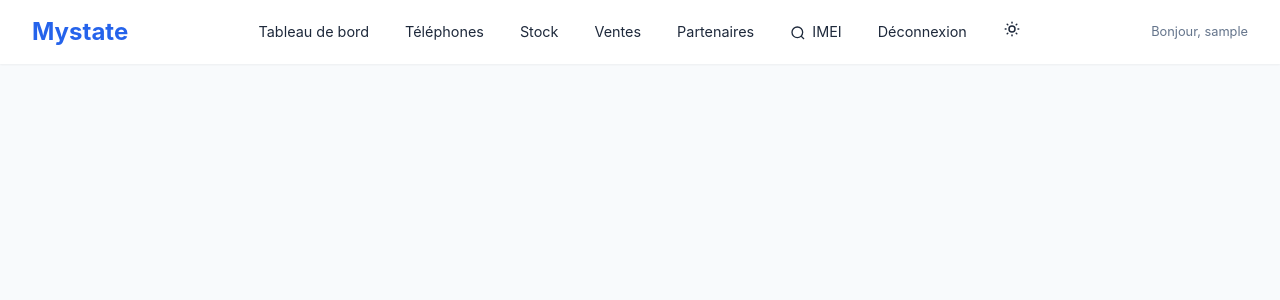
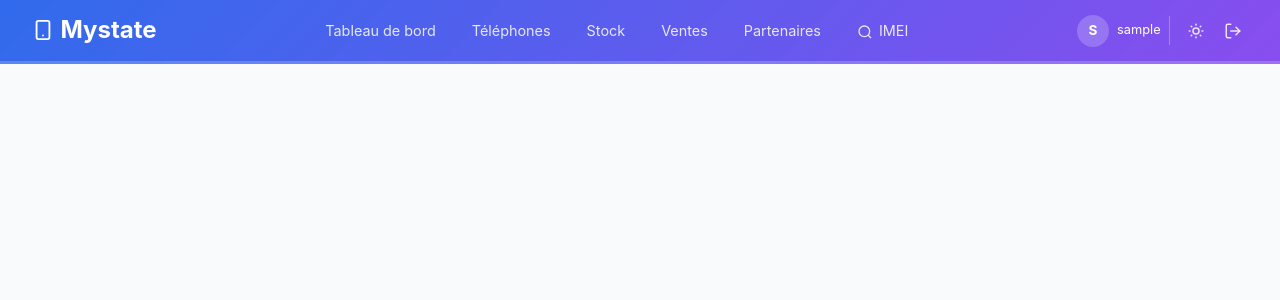
Before and after one commit to Ghost3o0/toto, a PHP site: page /includes/header.php in a window 1280 px wide. Shown: the top 300 px of the page. Run offline with PHP 8.4, Linux system fonts and the light colour scheme; the visitor is signed in with stand-in values (Sample User, id 1).

Commit message:
feat: redesign navbar with gradient, glassmorphism and improved UX
Replace plain white navbar with blue-purple gradient background, glassmorphism
effect, and reorganized layout: SVG smartphone icon on logo, user avatar with
initial, separated action buttons (theme toggle + logout), and white underline
indicator for active page. Includes dark mode support.

Co-Authored-By: Claude Opus 4.6 <noreply@anthropic.com>

```diff
--- a/assets/css/style.css
+++ b/assets/css/style.css
@@ -70,8 +70,10 @@ a:hover, a:active {
    Navbar (Mobile First)
    ===================================================== */
 .navbar {
-    background-color: var(--bg-white);
-    box-shadow: var(--shadow-sm);
+    background: linear-gradient(135deg, rgba(37, 99, 235, 0.95), rgba(124, 58, 237, 0.9));
+    backdrop-filter: blur(10px);
+    -webkit-backdrop-filter: blur(10px);
+    border-bottom: 3px solid rgba(255, 255, 255, 0.2);
     padding: var(--spacing-sm) var(--spacing-md);
     display: flex;
     flex-wrap: wrap;
@@ -86,8 +88,15 @@ a:hover, a:active {
 .navbar-brand a {
     font-size: 1.25rem;
     font-weight: 700;
-    color: var(--primary-color);
+    color: white;
     text-decoration: none;
+    display: flex;
+    align-items: center;
+    gap: 0.4rem;
+}
+
+.navbar-brand a svg {
+    flex-shrink: 0;
 }
 
 .navbar-menu {
@@ -99,7 +108,7 @@ a:hover, a:active {
     justify-content: center;
     flex-wrap: wrap;
     padding-top: var(--spacing-sm);
-    border-top: 1px solid var(--border-color);
+    border-top: 1px solid rgba(255, 255, 255, 0.2);
     margin-top: var(--spacing-sm);
 }
 
@@ -109,6 +118,7 @@ a:hover, a:active {
     justify-content: center;
     background: none;
     border: 1px solid transparent;
+    color: white;
     padding: 0.5rem;
     border-radius: var(--radius);
     cursor: pointer;
@@ -125,22 +135,38 @@ a:hover, a:active {
 .navbar-menu li a {
     display: block;
     padding: var(--spacing-sm) var(--spacing-md);
-    color: var(--text-color);
+    color: rgba(255, 255, 255, 0.85);
     text-decoration: none;
     border-radius: var(--radius);
     font-size: 0.85rem;
-    transition: background-color 0.2s;
+    transition: background-color 0.2s, color 0.2s;
+    position: relative;
 }
 
 .navbar-menu li a:hover,
 .navbar-menu li a:active {
-    background-color: var(--bg-color);
+    background-color: rgba(255, 255, 255, 0.15);
+    color: white;
     text-decoration: none;
 }
 
 .navbar-menu li.active a {
-    background-color: var(--primary-color);
+    background-color: transparent;
     color: white;
+    font-weight: 600;
+    position: relative;
+}
+
+.navbar-menu li.active a::after {
+    content: '';
+    position: absolute;
+    bottom: 0;
+    left: 50%;
+    transform: translateX(-50%);
+    width: 60%;
+    height: 3px;
+    background: white;
+    border-radius: 2px;
 }
 
 .navbar-user {
@@ -148,12 +174,51 @@ a:hover, a:active {
     align-items: center;
     gap: var(--spacing-sm);
     font-size: 0.8rem;
-    color: var(--text-muted);
+    color: white;
     order: 3;
 }
 
-.navbar-user span {
+.navbar-username {
     display: none;
+}
+
+.navbar-avatar {
+    width: 32px;
+    height: 32px;
+    border-radius: 50%;
+    background: rgba(255, 255, 255, 0.2);
+    display: flex;
+    align-items: center;
+    justify-content: center;
+    font-weight: 700;
+    color: white;
+    font-size: 0.85rem;
+    flex-shrink: 0;
+}
+
+.navbar-actions {
+    display: flex;
+    align-items: center;
+    gap: 0.5rem;
+    padding-left: 0.75rem;
+    border-left: 1px solid rgba(255, 255, 255, 0.3);
+}
+
+.navbar-action-btn {
+    display: flex;
+    align-items: center;
+    justify-content: center;
+    color: rgba(255, 255, 255, 0.85);
+    padding: 0.35rem;
+    border-radius: var(--radius);
+    transition: background-color 0.2s, color 0.2s;
+    text-decoration: none;
+}
+
+.navbar-action-btn:hover {
+    background-color: rgba(255, 255, 255, 0.15);
+    color: white;
+    text-decoration: none;
 }
 
 /* =====================================================
@@ -705,7 +770,7 @@ textarea.form-control {
         display: flex;
     }
 
-    .navbar-user span {
+    .navbar-username {
         display: inline;
     }
 
@@ -930,6 +995,11 @@ textarea.form-control {
     --shadow-lg: 0 10px 15px -3px rgba(0, 0, 0, 0.5);
 }
 
+[data-theme="dark"] .navbar {
+    background: linear-gradient(135deg, rgba(20, 50, 120, 0.95), rgba(70, 30, 140, 0.9));
+    border-bottom-color: rgba(255, 255, 255, 0.1);
+}
+
 [data-theme="dark"] .stat-icon.blue { background-color: #1e3a5f; }
 [data-theme="dark"] .stat-icon.green { background-color: #14532d; }
 [data-theme="dark"] .stat-icon.orange { background-color: #713f12; }
@@ -982,6 +1052,20 @@ textarea.form-control {
     height: 20px;
 }
 
+/* Navbar action icons inherit theme visibility */
+.navbar-action-btn .sun-icon,
+.navbar-action-btn .moon-icon {
+    display: block;
+}
+
+[data-theme="dark"] .navbar-action-btn .sun-icon {
+    display: none;
+}
+
+[data-theme="dark"] .navbar-action-btn .moon-icon {
+    display: block !important;
+}
+
 /* Auto dark mode based on system preference */
 @media (prefers-color-scheme: dark) {
     :root:not([data-theme="light"]) {
@@ -990,6 +1074,11 @@ textarea.form-control {
         --text-color: #f1f5f9;
         --text-muted: #94a3b8;
         --border-color: #334155;
+    }
+
+    :root:not([data-theme="light"]) .navbar {
+        background: linear-gradient(135deg, rgba(20, 50, 120, 0.95), rgba(70, 30, 140, 0.9));
+        border-bottom-color: rgba(255, 255, 255, 0.1);
     }
 }
 
--- a/includes/header.php
+++ b/includes/header.php
@@ -21,7 +21,12 @@ $currentPage = basename($_SERVER['PHP_SELF'], '.php');
     <?php if (isLoggedIn()): ?>
     <nav class="navbar">
         <div class="navbar-brand">
-            <a href="/pages/dashboard.php">Mystate</a>
+            <a href="/pages/dashboard.php">
+                <svg width="22" height="22" viewBox="0 0 24 24" fill="none" stroke="currentColor" stroke-width="2" stroke-linecap="round" stroke-linejoin="round">
+                    <rect x="5" y="2" width="14" height="20" rx="2" ry="2"/><path d="M12 18h.01"/>
+                </svg>
+                Mystate
+            </a>
         </div>
         <button class="navbar-toggle" aria-label="Ouvrir le menu" aria-expanded="false">
             <svg width="22" height="22" viewBox="0 0 24 24" fill="none" stroke="currentColor" stroke-width="2" stroke-linecap="round" stroke-linejoin="round"><path d="M3 12h18M3 6h18M3 18h18"/></svg>
@@ -50,11 +55,12 @@ $currentPage = basename($_SERVER['PHP_SELF'], '.php');
                     IMEI
                 </a>
             </li>
-            <li>
-                <a href="/pages/logout.php" onclick="return confirm('Voulez-vous vraiment vous déconnecter ?')">Déconnexion</a>
-            </li>
-            <li>
-                <a href="javascript:void(0)" onclick="toggleTheme()" title="Changer le thème">
+        </ul>
+        <div class="navbar-user">
+            <span class="navbar-avatar"><?= strtoupper(mb_substr($currentUser['username'], 0, 1)) ?></span>
+            <span class="navbar-username"><?= htmlspecialchars($currentUser['username']) ?></span>
+            <div class="navbar-actions">
+                <a href="javascript:void(0)" onclick="toggleTheme()" class="navbar-action-btn" title="Changer le thème">
                     <svg class="sun-icon" width="18" height="18" xmlns="http://www.w3.org/2000/svg" fill="none" viewBox="0 0 24 24" stroke="currentColor">
                         <path stroke-linecap="round" stroke-linejoin="round" stroke-width="2" d="M12 3v1m0 16v1m9-9h-1M4 12H3m15.364 6.364l-.707-.707M6.343 6.343l-.707-.707m12.728 0l-.707.707M6.343 17.657l-.707.707M16 12a4 4 0 11-8 0 4 4 0 018 0z" />
                     </svg>
@@ -62,10 +68,12 @@ $currentPage = basename($_SERVER['PHP_SELF'], '.php');
                         <path stroke-linecap="round" stroke-linejoin="round" stroke-width="2" d="M20.354 15.354A9 9 0 018.646 3.646 9.003 9.003 0 0012 21a9.003 9.003 0 008.354-5.646z" />
                     </svg>
                 </a>
-            </li>
-        </ul>
-        <div class="navbar-user">
-            <span>Bonjour, <?= htmlspecialchars($currentUser['username']) ?></span>
+                <a href="/pages/logout.php" class="navbar-action-btn" title="Déconnexion" onclick="return confirm('Voulez-vous vraiment vous déconnecter ?')">
+                    <svg width="18" height="18" viewBox="0 0 24 24" fill="none" stroke="currentColor" stroke-width="2" stroke-linecap="round" stroke-linejoin="round">
+                        <path d="M9 21H5a2 2 0 01-2-2V5a2 2 0 012-2h4"/><polyline points="16 17 21 12 16 7"/><line x1="21" y1="12" x2="9" y2="12"/>
+                    </svg>
+                </a>
+            </div>
         </div>
     </nav>
     <?php endif; ?>
```
